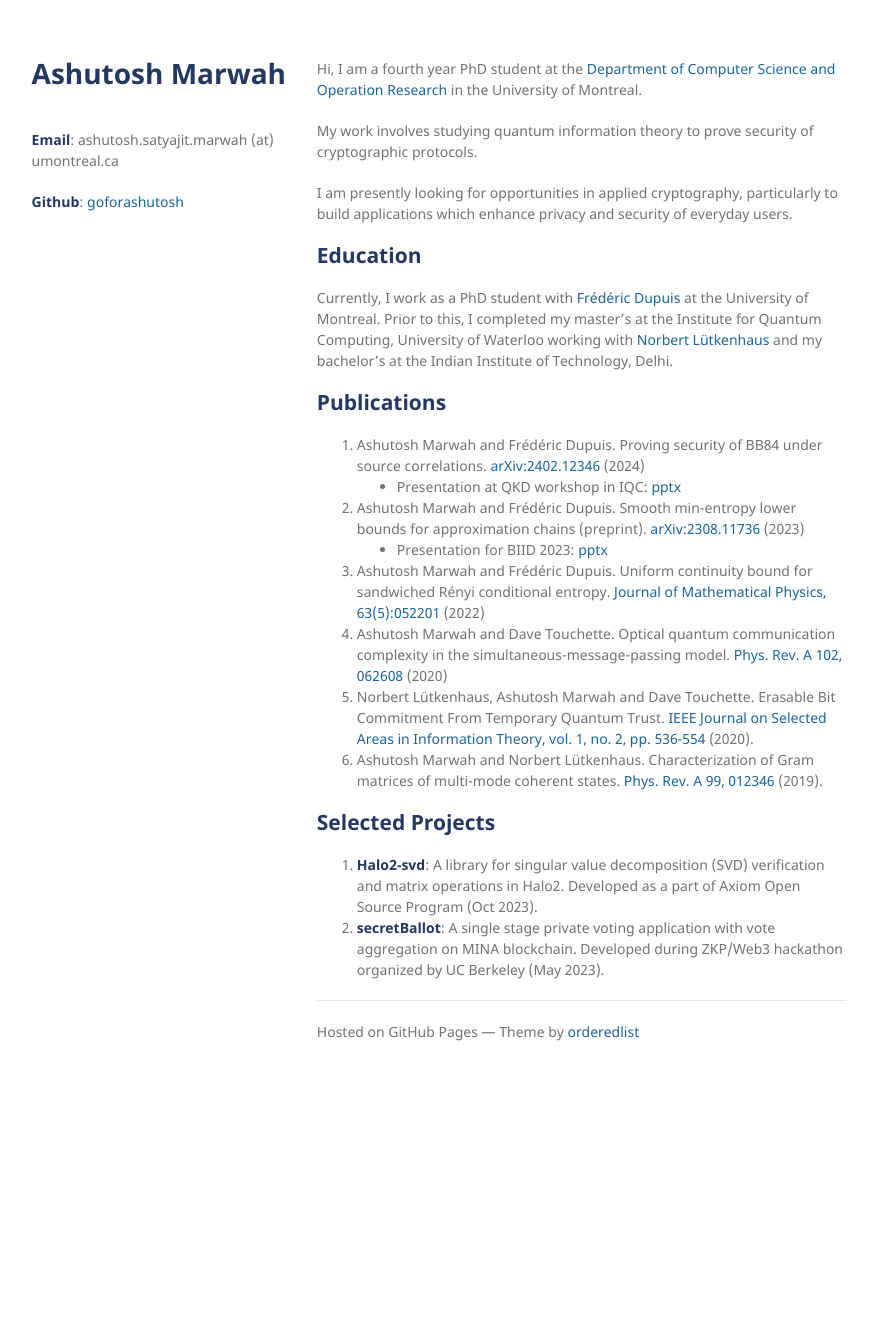
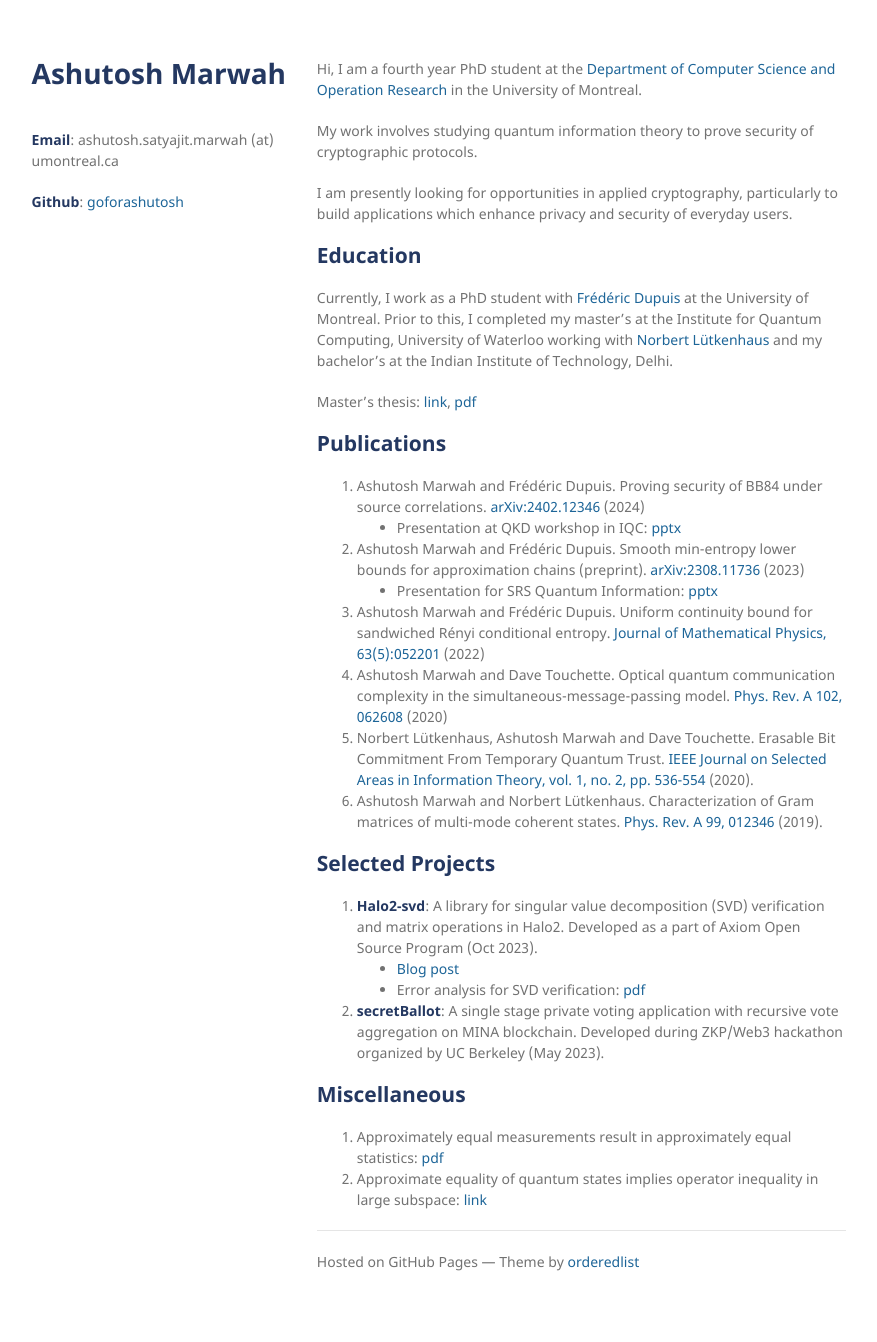
Before and after one commit to goforashutosh/goforashutosh.github.io, a Jekyll site: the page built from index.md, in a window 1280 px wide. Shown: the whole page, without its empty margins (201-1078 px from the left). Built offline with Jekyll 4.4.1, drawn with Linux system fonts in a browser that asks for light colours; the repository's description, which GitHub fills in, is left out; before the commit the page ends 1112 px from its top, so only the background shows below that.

Commit message:
Added misc

```diff
--- a/index.md
+++ b/index.md
@@ -12,12 +12,14 @@ I am presently looking for opportunities in applied cryptography, particularly t
 
 Currently, I work as a PhD student with <a href="https://www.iro.umontreal.ca/~dupuisf/" target="_blank">Frédéric Dupuis</a> at the University of Montreal. Prior to this, I completed my master's at the Institute for Quantum Computing, University of Waterloo working with <a href="https://lutkenhausgroup.wordpress.com/" target="_blank">Norbert Lütkenhaus</a> and my bachelor's at the Indian Institute of Technology, Delhi.
 
+Master's thesis: [link](http://hdl.handle.net/10012/15087), [pdf](./docs/Master-thesis.pdf)
+
 ## Publications
 
 1. Ashutosh Marwah and Frédéric Dupuis. Proving security of BB84 under source correlations. <a href = "https://arxiv.org/abs/2402.12346" target="_blank">arXiv:2402.12346 </a> (2024)
    - Presentation at QKD workshop in IQC: [pptx](./presentations/Source_correlations.pptx)
 1. Ashutosh Marwah and Frédéric Dupuis. Smooth min-entropy lower bounds for approximation chains (preprint). <a href = "https://arxiv.org/abs/2308.11736" target="_blank">arXiv:2308.11736 </a> (2023)
-   - Presentation for BIID 2023: [pptx](./presentations/BIID_Presentation.pptx)
+   - Presentation for SRS Quantum Information: [pptx](./presentations/Approx-chains.pptx)
 1. Ashutosh Marwah and Frédéric Dupuis. Uniform continuity bound for sandwiched Rényi conditional entropy. <a href= "https://aip.scitation.org/doi/abs/10.1063/5.0088507" target="_blank">Journal of Mathematical Physics, 63(5):052201</a> (2022)
 1. Ashutosh Marwah and Dave Touchette. Optical quantum communication complexity in the simultaneous-message-passing model. <a href = "https://journals.aps.org/pra/abstract/10.1103/PhysRevA.102.062608" target="_blank">Phys. Rev. A 102, 062608</a> (2020)
 1. Norbert Lütkenhaus, Ashutosh Marwah and Dave Touchette. Erasable Bit Commitment From Temporary Quantum Trust. <a href =" https://ieeexplore.ieee.org/abstract/document/9169704" target="_blank">IEEE Journal on Selected Areas in Information Theory, vol. 1, no. 2, pp. 536-554</a> (2020).
@@ -26,7 +28,14 @@ Currently, I work as a PhD student with <a href="https://www.iro.umontreal.ca/~d
 ## Selected Projects
 
 1. [<b>Halo2-svd</b>](https://github.com/goforashutosh/halo2-svd): A library for singular value decomposition (SVD) verification and matrix operations in Halo2. Developed as a part of Axiom Open Source Program (Oct 2023).
-1. [<b>secretBallot</b>](https://github.com/goforashutosh/secretBallot): A single stage private voting application with vote aggregation on MINA blockchain. Developed during ZKP/Web3 hackathon organized by UC Berkeley (May 2023).
+   - [Blog post](https://hackmd.io/@SQko9rCYRT67XG7dx6zaRQ/r1cWTJEfT)
+   - Error analysis for SVD verification: [pdf](https://github.com/goforashutosh/halo2-svd/blob/svd/Error%20Analysis%20for%20SVD.pdf)
+1. [<b>secretBallot</b>](https://github.com/goforashutosh/secretBallot): A single stage private voting application with recursive vote aggregation on MINA blockchain. Developed during ZKP/Web3 hackathon organized by UC Berkeley (May 2023).
+
+## Miscellaneous
+
+1. Approximately equal measurements result in approximately equal statistics: [pdf](https://github.com/goforashutosh/Close-meas-imply-close-stats/blob/master/paper.pdf)
+1. Approximate equality of quantum states implies operator inequality in large subspace: [link](https://mathoverflow.net/questions/448774/does-approximate-equality-of-quantum-states-imply-operator-inequality-in-a-large)
 
 ---
 
```
Also changed, not shown: docs/CODE_OF_CONDUCT.md (deleted, +0 -46 lines), docs/CONTRIBUTING.md (deleted, +0 -91 lines), docs/SUPPORT.md (deleted, +0 -9 lines), 3 other files.
